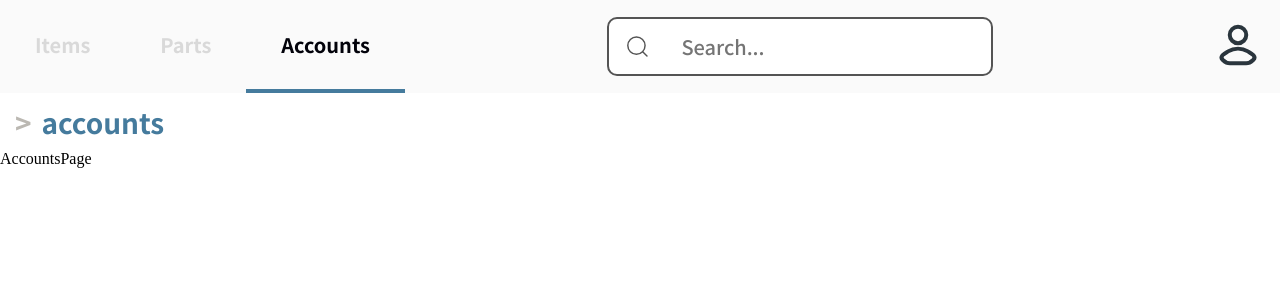
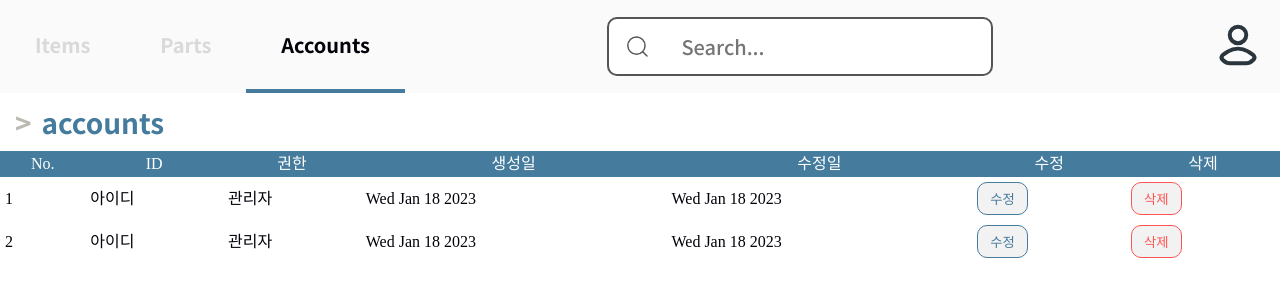
Before and after one commit to Pororoz/iStock-Frontend, a React (Vite) app in the folder client/: page /accounts in a window 1280 px wide. Shown: the top 300 px of the page. Built offline with nearby package versions, Linux system fonts and the light colour scheme.

Commit message:
style: 테이블 컴포넌트 스타일 정의

```diff
--- /dev/null
+++ b/client/src/components/AccountPage/DeleteButton.tsx
@@ -0,0 +1,8 @@
+import { ReactElement } from 'react';
+import TextButton from '@components/TextButton';
+
+function DeleteButton(): ReactElement {
+  return <TextButton color="--color-red">삭제</TextButton>;
+}
+
+export default DeleteButton;
--- /dev/null
+++ b/client/src/components/AccountPage/EditButton.tsx
@@ -0,0 +1,8 @@
+import { ReactElement } from 'react';
+import TextButton from '@components/TextButton';
+
+function EditButton(): ReactElement {
+  return <TextButton color="--color-blue">수정</TextButton>;
+}
+
+export default EditButton;
--- /dev/null
+++ b/client/src/components/Table.tsx
@@ -0,0 +1,79 @@
+import { ReactElement } from 'react';
+import styled from 'styled-components';
+import EditButton from './AccountPage/EditButton';
+import DeleteButton from './AccountPage/DeleteButton';
+const headers = ['No.', 'ID', '권한', '생성일', '수정일', '수정', '삭제'];
+
+const rows = [
+  {
+    ID: '아이디',
+    권한: '관리자',
+    생성일: new Date().toDateString(),
+    수정일: new Date().toDateString(),
+  },
+  {
+    ID: '아이디',
+    권한: '관리자',
+    생성일: new Date().toDateString(),
+    수정일: new Date().toDateString(),
+  },
+];
+
+const StyledTable = styled.table`
+  width: 100%;
+  thead {
+    background-color: var(--color-blue);
+    color: var(--color-white);
+    th {
+      padding: 5px;
+    }
+  }
+  tbody {
+    background-color: var(--color-white);
+    color: var(--color-black);
+    td {
+      padding: 5px;
+    }
+  }
+`;
+
+function Table(): ReactElement {
+  return (
+    <StyledTable>
+      <thead>
+        <tr>
+          {headers.map((header) => (
+            <th key={header}>{header}</th>
+          ))}
+        </tr>
+      </thead>
+      <tbody>
+        {rows.map((row, i) => (
+          <tr key={i}>
+            {headers.map((header) => {
+              if (header === 'No.') {
+                return <td key={`${header}${i}`}>{i + 1}</td>;
+              } else if (header === '수정') {
+                return (
+                  <td key={`${header}${i}`}>
+                    <EditButton />
+                  </td>
+                );
+              } else if (header === '삭제') {
+                return (
+                  <td key={`${header}${i}`}>
+                    <DeleteButton />
+                  </td>
+                );
+              } else {
+                return <td key={`${header}${i}`}>{row[header as keyof typeof row]}</td>;
+              }
+            })}
+          </tr>
+        ))}
+      </tbody>
+    </StyledTable>
+  );
+}
+
+export default Table;
--- a/client/src/pages/AccountsPage.tsx
+++ b/client/src/pages/AccountsPage.tsx
@@ -1,7 +1,12 @@
+import Table from '@components/Table';
 import { ReactElement } from 'react';
 
 function AccountsPage(): ReactElement {
-  return <div>AccountsPage</div>;
+  return (
+    <div>
+      <Table />
+    </div>
+  );
 }
 
 export default AccountsPage;
```
